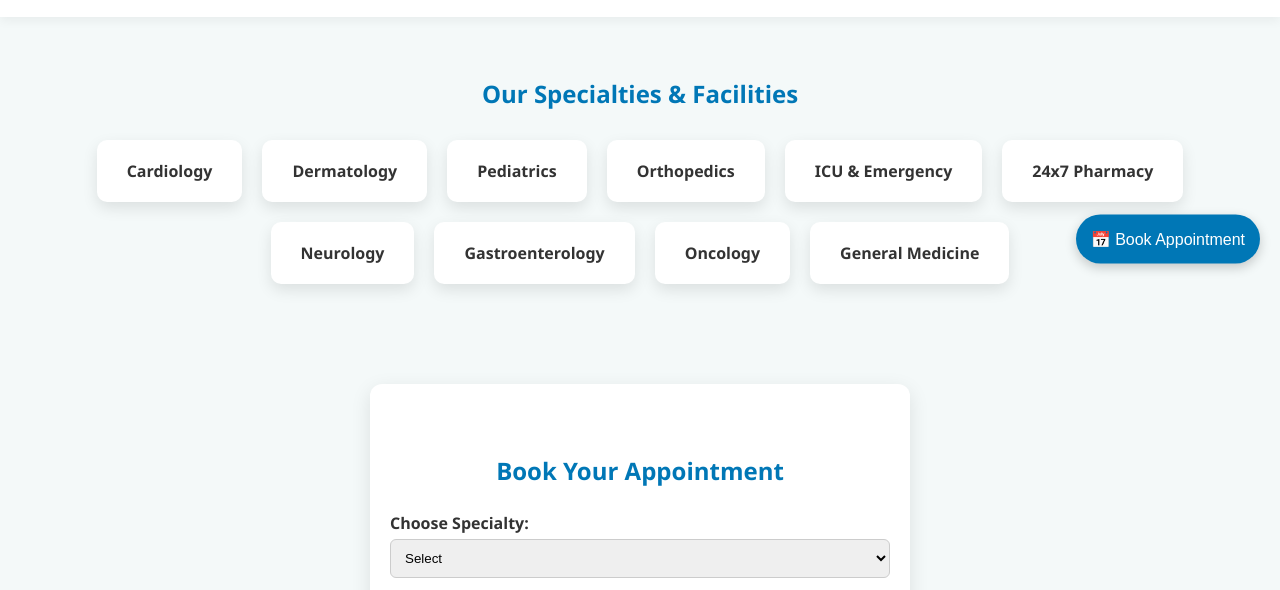
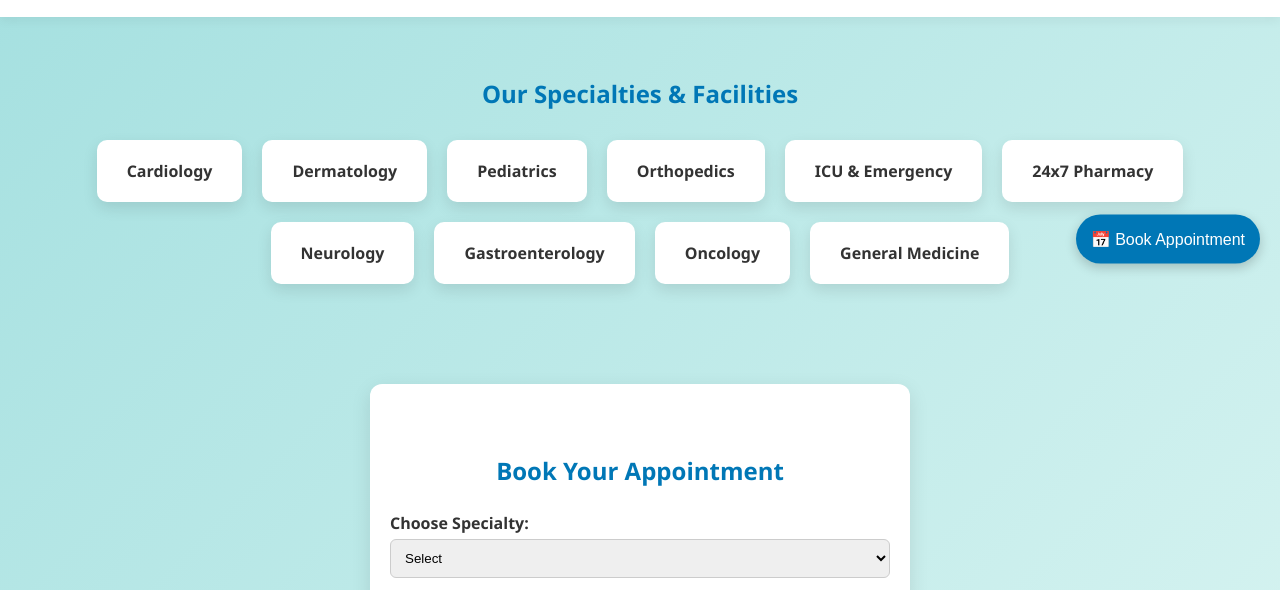
Before and after one commit to jaggy1729/1st-code, a plain HTML site: page index.html in a window 1280 px wide. Shown: the part 161-751 px from the top of the page. Drawn offline with Linux system fonts and the light colour scheme.

Commit message:
General updates

```diff
--- a/style.css
+++ b/style.css
@@ -1,7 +1,7 @@
 body {
   font-family: 'Segoe UI', sans-serif;
   margin: 0;
-  background: #f4f9f9;
+  background: linear-gradient(to bottom right, #a2dfdf, #e0f7f4);
 }
 
 header {
```
Also changed, not shown: doctor.jpg (deleted), hospital.jpg (deleted).
